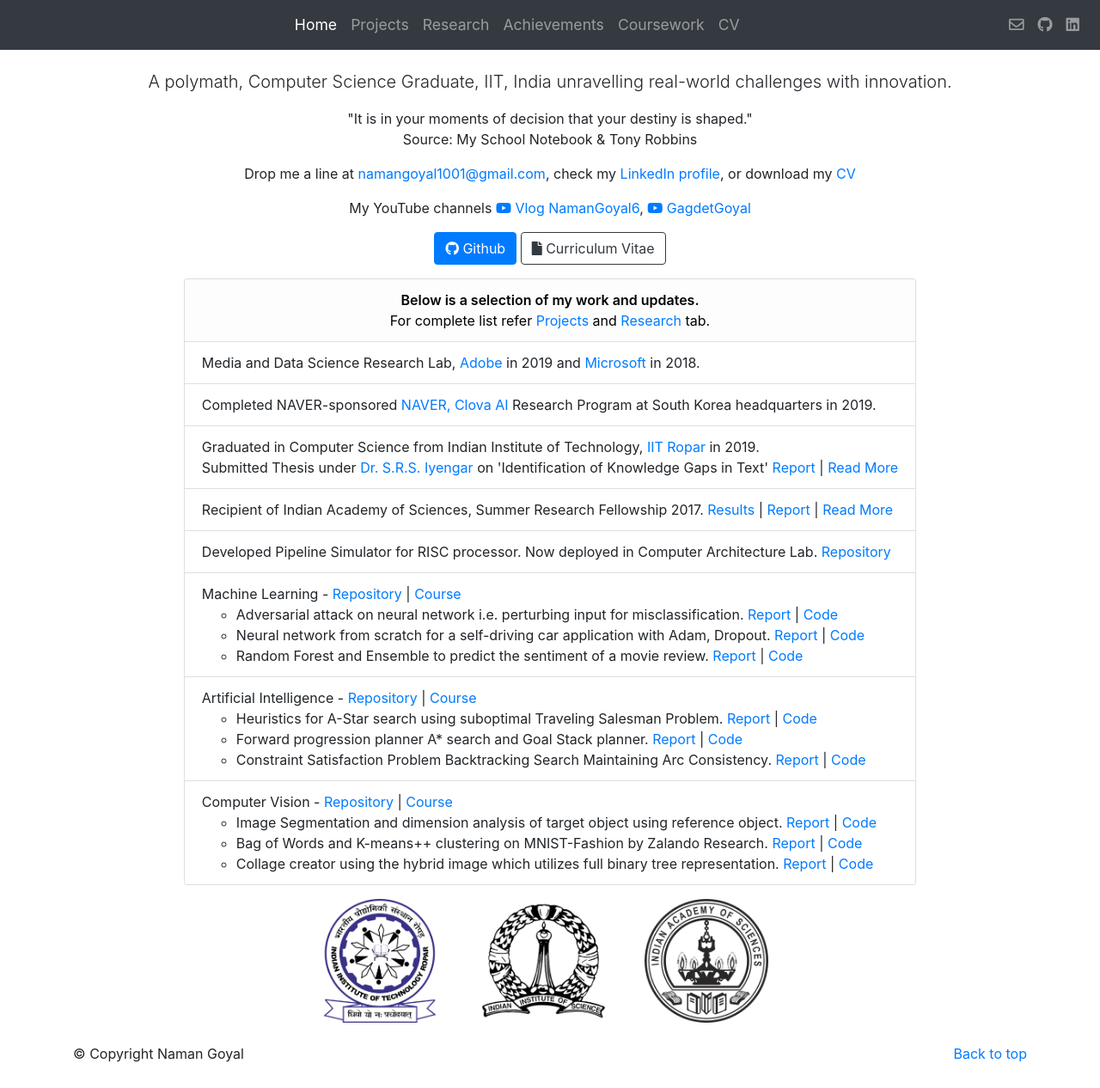
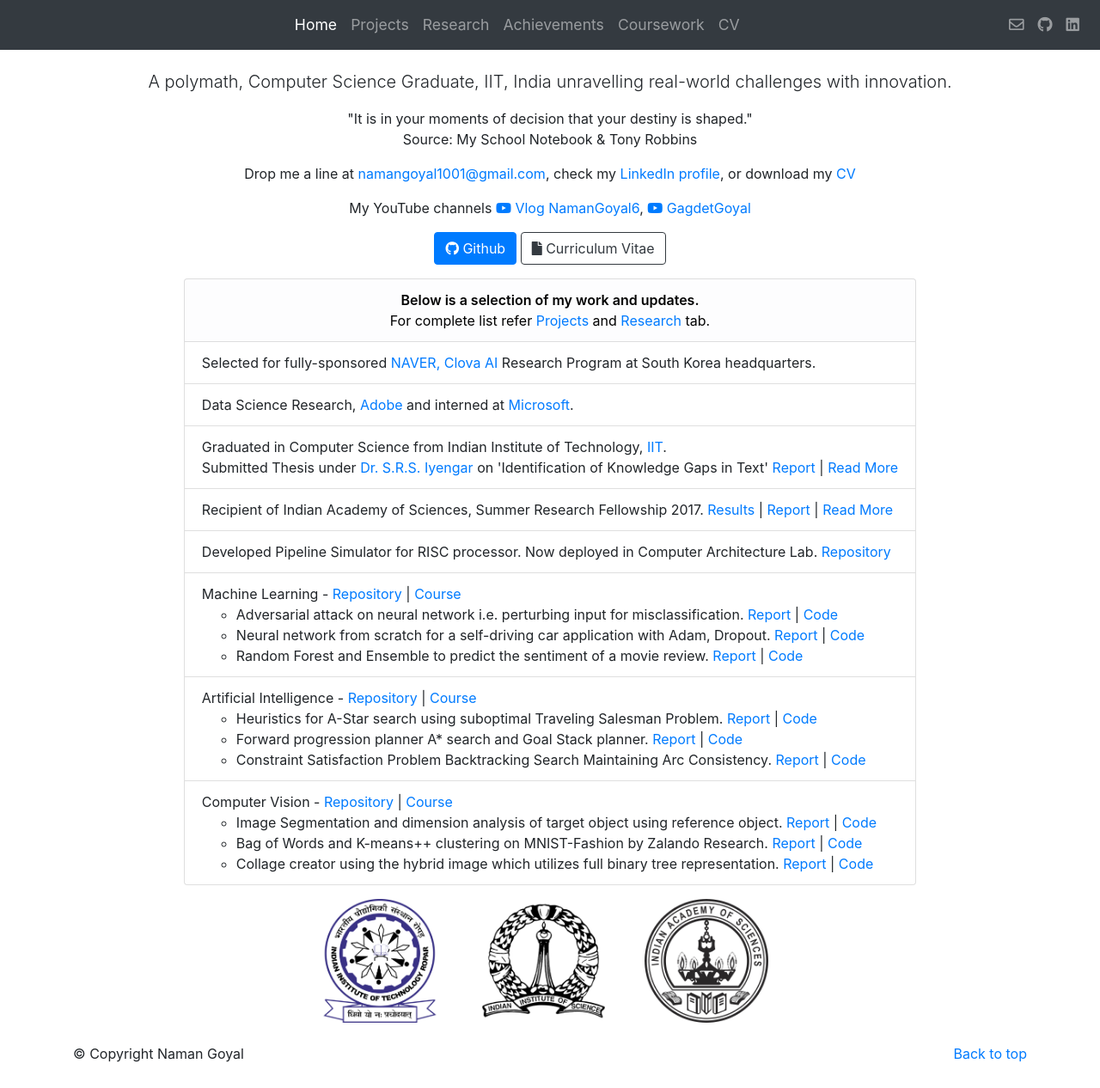
Before and after one commit to thenamangoyal/thenamangoyal.github.io, a Jekyll site: the page built from index.html, in a window 1280 px wide and 1266 px high. Shown: the whole window at 86% size. Built offline with Jekyll 4.4.1, drawn with Linux system fonts in a browser that asks for light colours; nearby versions of some CDN libraries.

Commit message:
Update index.html

```diff
--- a/index.html
+++ b/index.html
@@ -49,17 +49,17 @@ layout: bootstrap
 <!--             <li class="list-group-item">Currently Artificial Intelligence R&E at <a target="_blank" href="https://hyperverge.co">HyperVerge
                     Inc.</a> working on Highest accuracy AI solutions, implemented at scale.
             </li> -->
-            <li class="list-group-item">Media and Data Science Research Lab, <a
-                    target="_blank" href="https://wwww.adobe.com/">Adobe</a> in 2019 and <a target="_blank"
-                    href="https://wwww.microsoft.com/">Microsoft</a> in 2018.
+            <li class="list-group-item">Selected for fully-sponsored <a target="_blank"
+                    href="https://clova.ai/m/en/research/research-areas.html">NAVER, Clova AI</a> Research Program
+                at South Korea headquarters.</li>
+            <li class="list-group-item">Data Science Research, <a
+                    target="_blank" href="https://wwww.adobe.com/">Adobe</a> and interned at <a target="_blank"
+                    href="https://wwww.microsoft.com/">Microsoft</a>.
             </li>
-            <li class="list-group-item">Completed NAVER-sponsored <a target="_blank"
-                    href="https://clova.ai/m/en/research/research-areas.html">NAVER, Clova AI</a> Research Program
-                at South Korea headquarters
-                in 2019.</li>
+
 
             <li class="list-group-item"> Graduated in Computer Science from Indian Institute of Technology, <a
-                    target="_blank" href="http://iitrpr.ac.in/">IIT Ropar</a> in 2019.<br> Submitted Thesis under <a
+                    target="_blank" href="http://iitrpr.ac.in/">IIT</a>.<br> Submitted Thesis under <a
                     target="_blank" href="https://www.linkedin.com/in/sudarshan-iyengar-3560b8145/">Dr. S.R.S.
                     Iyengar</a> on 'Identification of Knowledge Gaps in Text' <a target="_blank"
                     href="https://drive.google.com/file/d/1iDVWH85ypJG0Fh74JGeTzxBC5ZX1kRi6/view?usp=sharing">Report</a>
```
